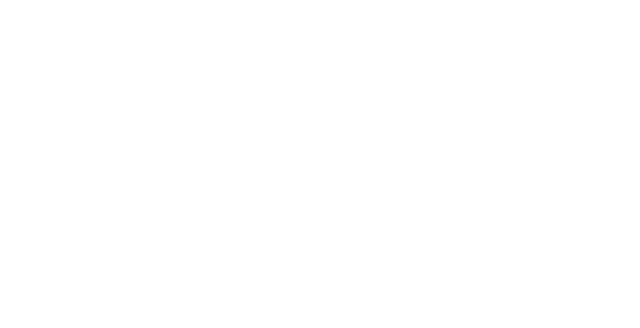
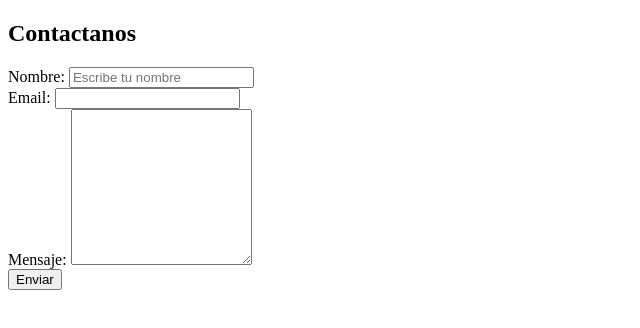
Before and after one commit to MauroEzequielVazquez/Aplicaciones-Web-Cliente-2025, a plain HTML site: page Formularios/clase2-Form-Table.html in a window 1280 px wide. Shown: the whole page, without its empty margins (0-640 px from the left). Drawn offline with Linux system fonts and the light colour scheme.

Commit message:
actualizando form

```diff
--- a/Formularios/clase2-Form-Table.html
+++ b/Formularios/clase2-Form-Table.html
@@ -6,6 +6,19 @@
     <title>Document</title>
 </head>
 <body>
+    <h2>Contactanos</h2>
 
+    <form action="" method="post">
+        <label for="nombre">Nombre:</label>
+        <input type="text" name="nombre" id="nombre" placeholder="Escribe tu nombre" required>
+        <br>
+        <label for="email">Email:</label>
+        <input type="email" name="email" id="email" required>
+        <br>
+        <label for="mensaje">Mensaje:</label>
+        <textarea name="mensaje" id="mensaje" rows="10"></textarea>
+        <br>
+        <input type="submit" value="Enviar">
+    </form>
 </body>
 </html>
```
